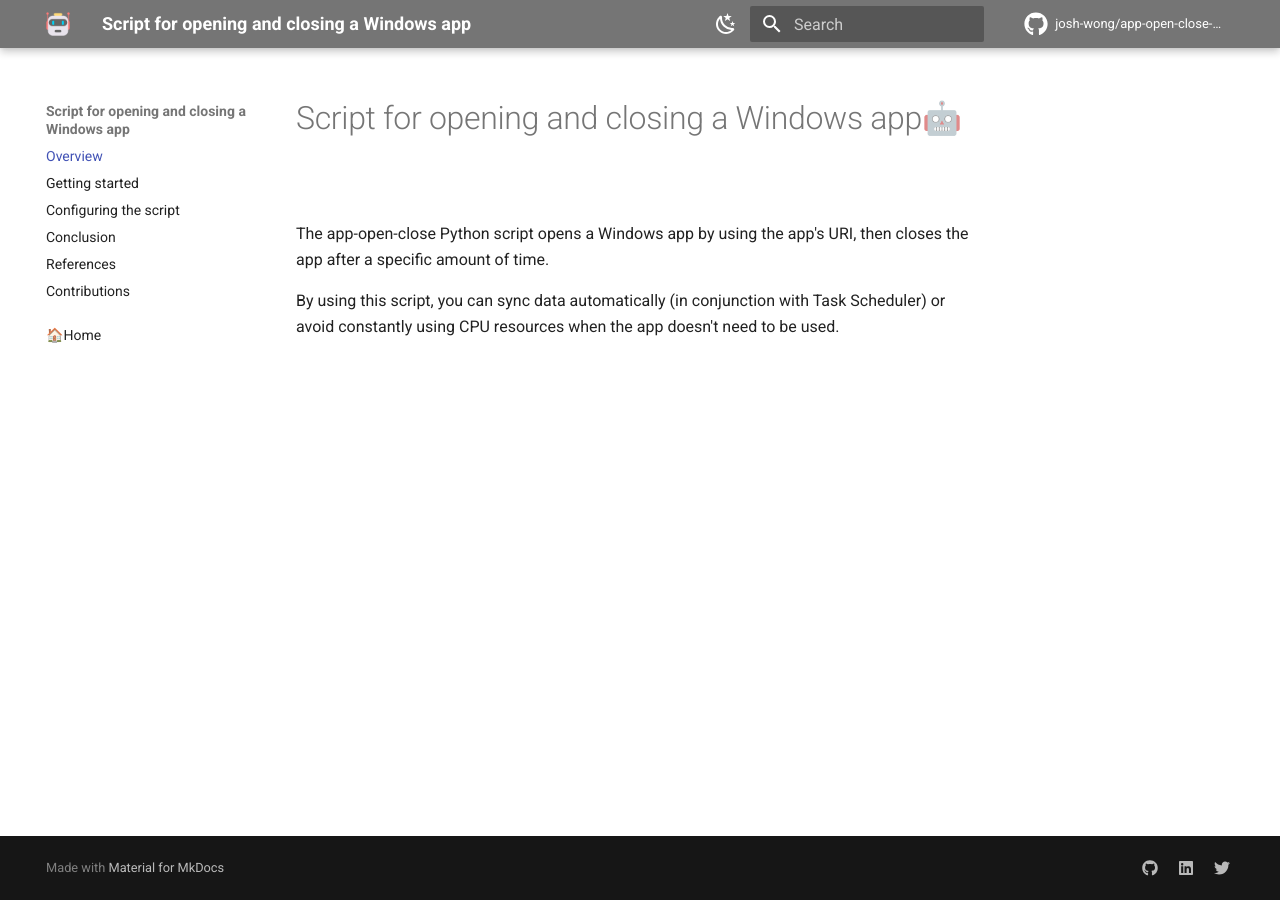
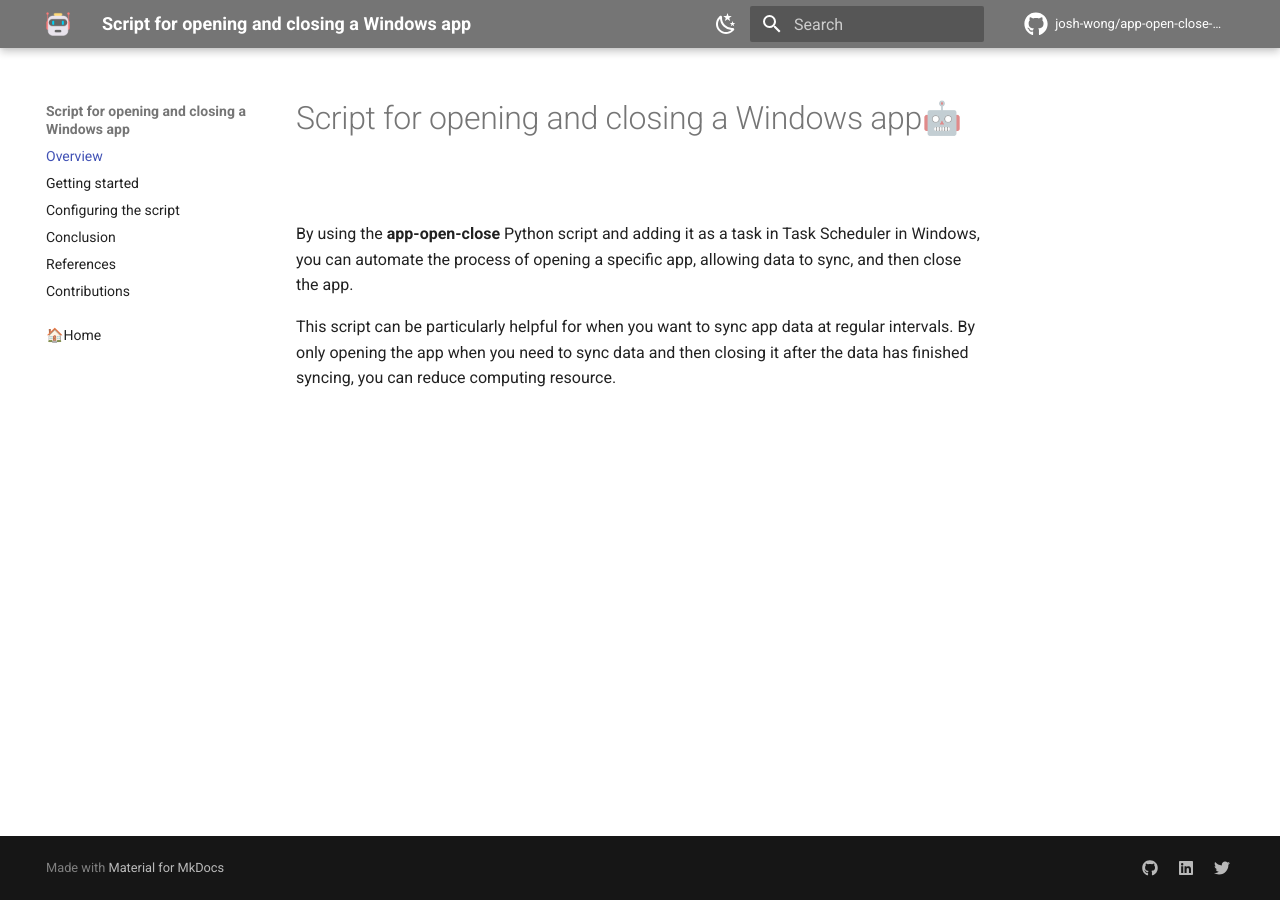
Before and after one commit to josh-wong/app-open-close-script, an MkDocs documentation site: the page built from docs/index.md, in a window 1280 px wide. Built offline with MkDocs 1.6.1 and Material for MkDocs 9.7.7, drawn with Linux system fonts in a browser that asks for light colours; comment, search, counter and statistics services are not loaded.

Commit message:
Revise text

```diff
--- a/docs/index.md
+++ b/docs/index.md
@@ -1,5 +1,5 @@
 # Script for opening and closing a Windows app🤖
 
-The app-open-close Python script opens a Windows app by using the app's URI, then closes the app after a specific amount of time.
+By using the **app-open-close** Python script and adding it as a task in Task Scheduler in Windows, you can automate the process of opening a specific app, allowing data to sync, and then close the app.
 
-By using this script, you can sync data automatically (in conjunction with Task Scheduler) or avoid constantly using CPU resources when the app doesn't need to be used.
+This script can be particularly helpful for when you want to sync app data at regular intervals. By only opening the app when you need to sync data and then closing it after the data has finished syncing, you can reduce computing resource.
```
Also changed, not shown: docs/01_getting-started.md (+1 -1 lines).
